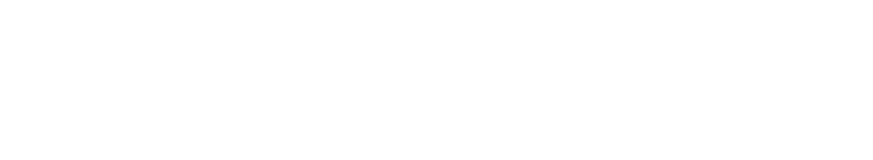
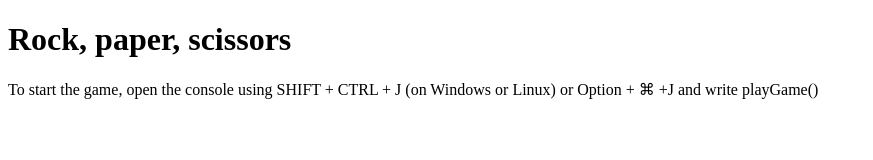
Before and after one commit to Triba14/Rock-Paper-Scissors, a plain HTML site: page index.html in a window 1280 px wide. Shown: the whole page, without its empty margins (0-873 px from the left). Drawn offline with Linux system fonts and the light colour scheme.

Commit message:
Added instructions to start the game

```diff
--- a/index.html
+++ b/index.html
@@ -7,6 +7,7 @@
   <script src="script.js"></script>
 </head>
 <body>
-
+  <h1>Rock, paper, scissors</h1>
+  <p>To start the game, open the console using SHIFT + CTRL + J (on Windows or Linux) or Option + ⌘ +J and write playGame()</p>
 </body>
 </html>
```
